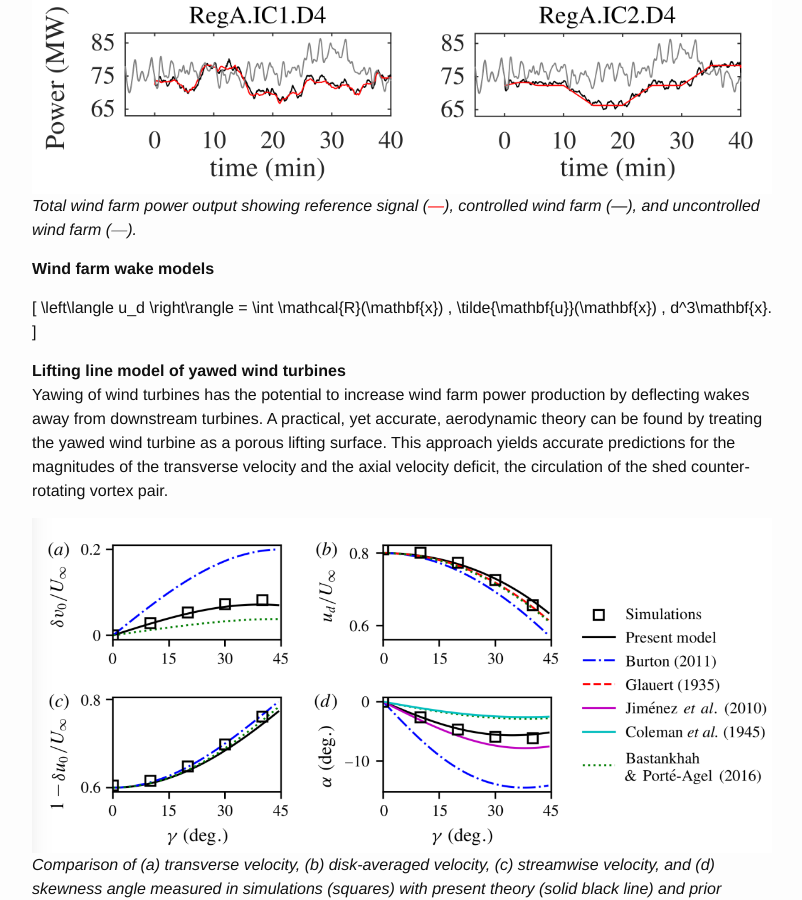
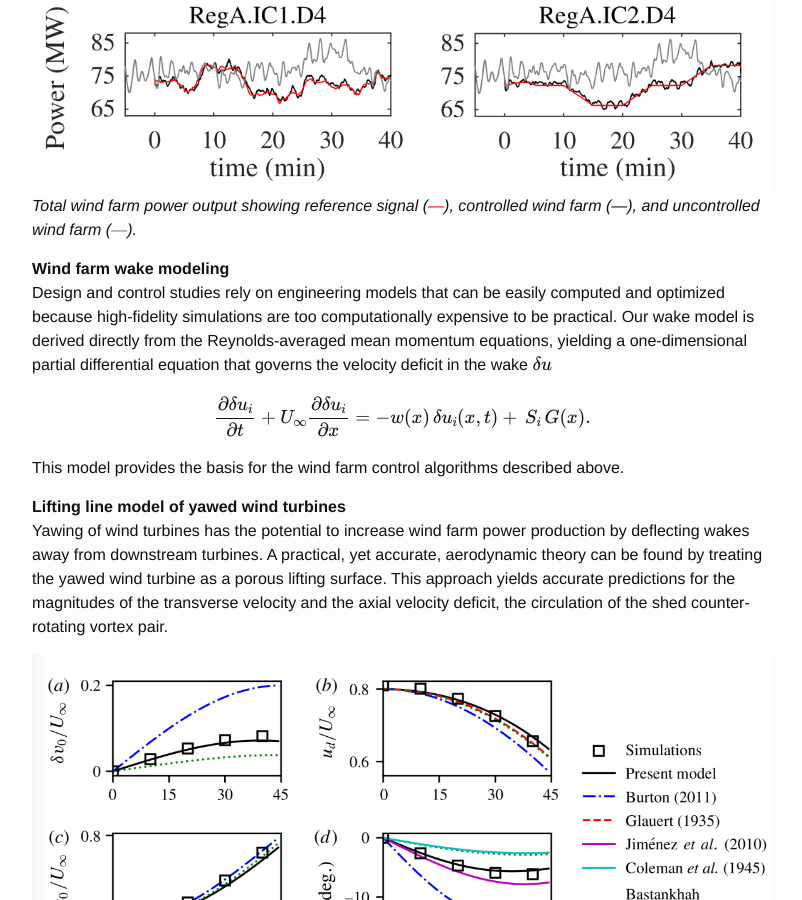
Before and after one commit to crshapiro/crshapiro.github.io, a Jekyll site: the page built from research.md, in a window 1280 px wide and 900 px high, scrolled down 713 px. Shown: the whole window, without its empty margins (238-1040 px from the left). Built offline with Jekyll 4.4.1, drawn with Linux system fonts in a browser that asks for light colours; formulas are drawn with MathJax 3.

Commit message:
Update research. Mathjax should work now.

```diff
--- a/_includes/head.html
+++ b/_includes/head.html
@@ -11,7 +11,7 @@
   <link rel="alternate" type="application/rss+xml" title="{{ site.title }}" href="{{ "/feed.xml" | prepend: site.baseurl | prepend: site.url }}">
 
   <script type="text/javascript"
-  src="https://cdn.mathjax.org/mathjax/latest/MathJax.js?config=TeX-AMS-MML_HTMLorMML">
+    src="https://cdn.mathjax.org/mathjax/latest/MathJax.js?config=TeX-AMS-MML_HTMLorMML">
   </script>
 
   {% if site.google_analytics and jekyll.environment == 'production' %}
--- a/research.md
+++ b/research.md
@@ -14,11 +14,12 @@ We use a model-based receding horizon controller (also known as model predictive
 ![Control results](/img/enkf-rhc.png)
 *Total wind farm power output showing reference signal (<font color="red">&mdash;</font>), controlled wind farm (&mdash;), and uncontrolled wind farm (<font color="gray">&mdash;</font>).*
 
-**Wind farm wake models**
+**Wind farm wake modeling**
+Design and control studies rely on engineering models that can be easily computed and optimized because high-fidelity simulations are too computationally expensive to be practical. Our wake model is derived directly from the Reynolds-averaged mean momentum equations, yielding a one-dimensional partial differential equation that governs the velocity deficit in the wake \\(\delta u\\)
 
+\\[ \frac{\partial \delta u_i}{\partial t} + U_\infty \frac{\partial \delta u_i }{\partial x} = - w(x) \,\delta u_i(x,t) + \,S_i \, G(x). \\]
 
-\[ \left\langle u_d \right\rangle = \int \mathcal{R}(\mathbf{x}) , \tilde{\mathbf{u}}(\mathbf{x}) , d^3\mathbf{x}. \]
-
+This model provides the basis for the wind farm control algorithms described above.
 
 **Lifting line model of yawed wind turbines**
 Yawing of wind turbines has the potential to increase wind farm power production by deflecting wakes away from downstream turbines. A practical, yet accurate, aerodynamic theory can be found by treating the yawed wind turbine as a porous lifting surface. This approach yields accurate predictions for the magnitudes of the transverse velocity and the axial velocity deficit, the circulation of the shed counter-rotating vortex pair.
```
Also changed, not shown: cv.md (+4 -0 lines).
